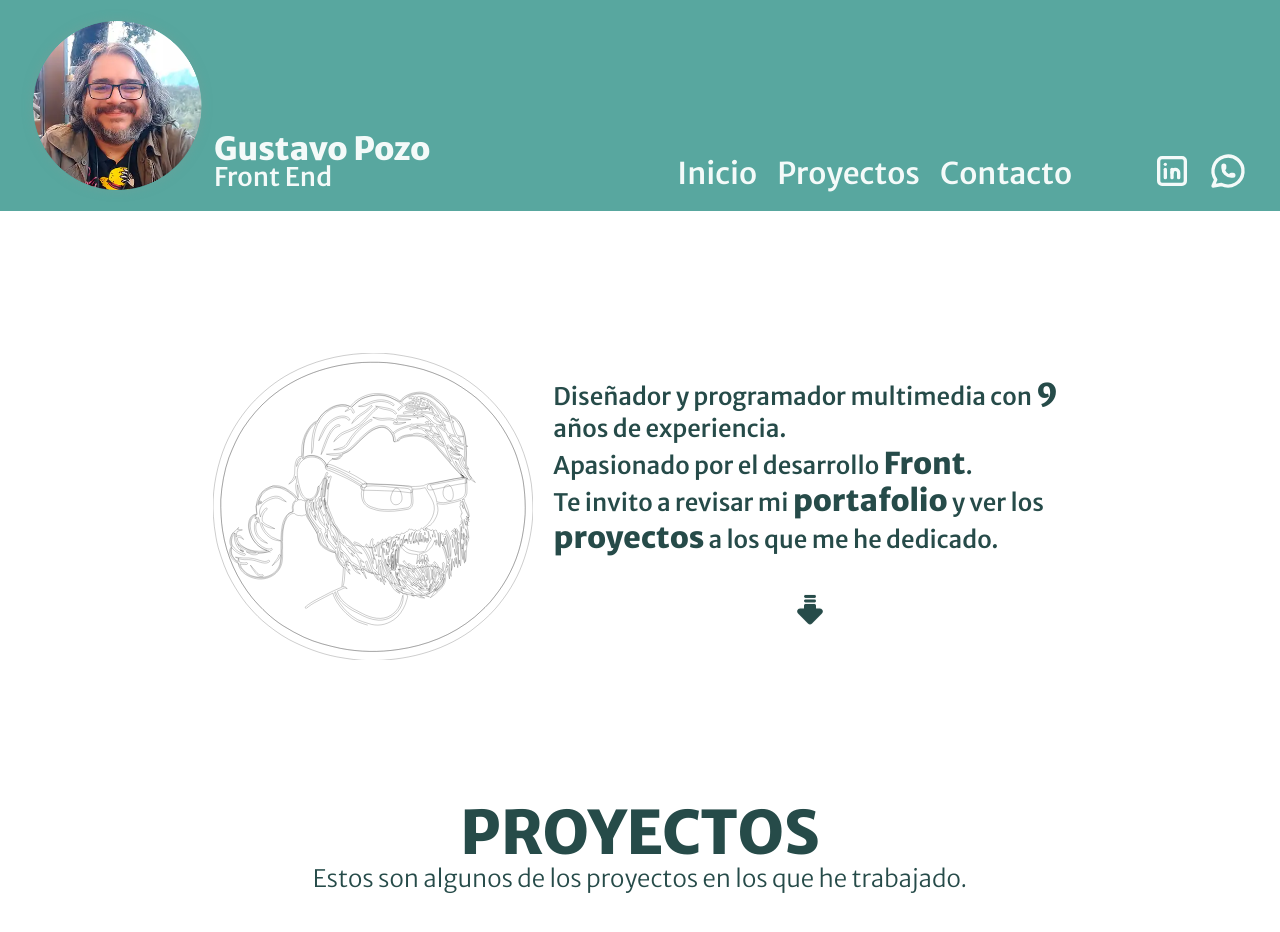
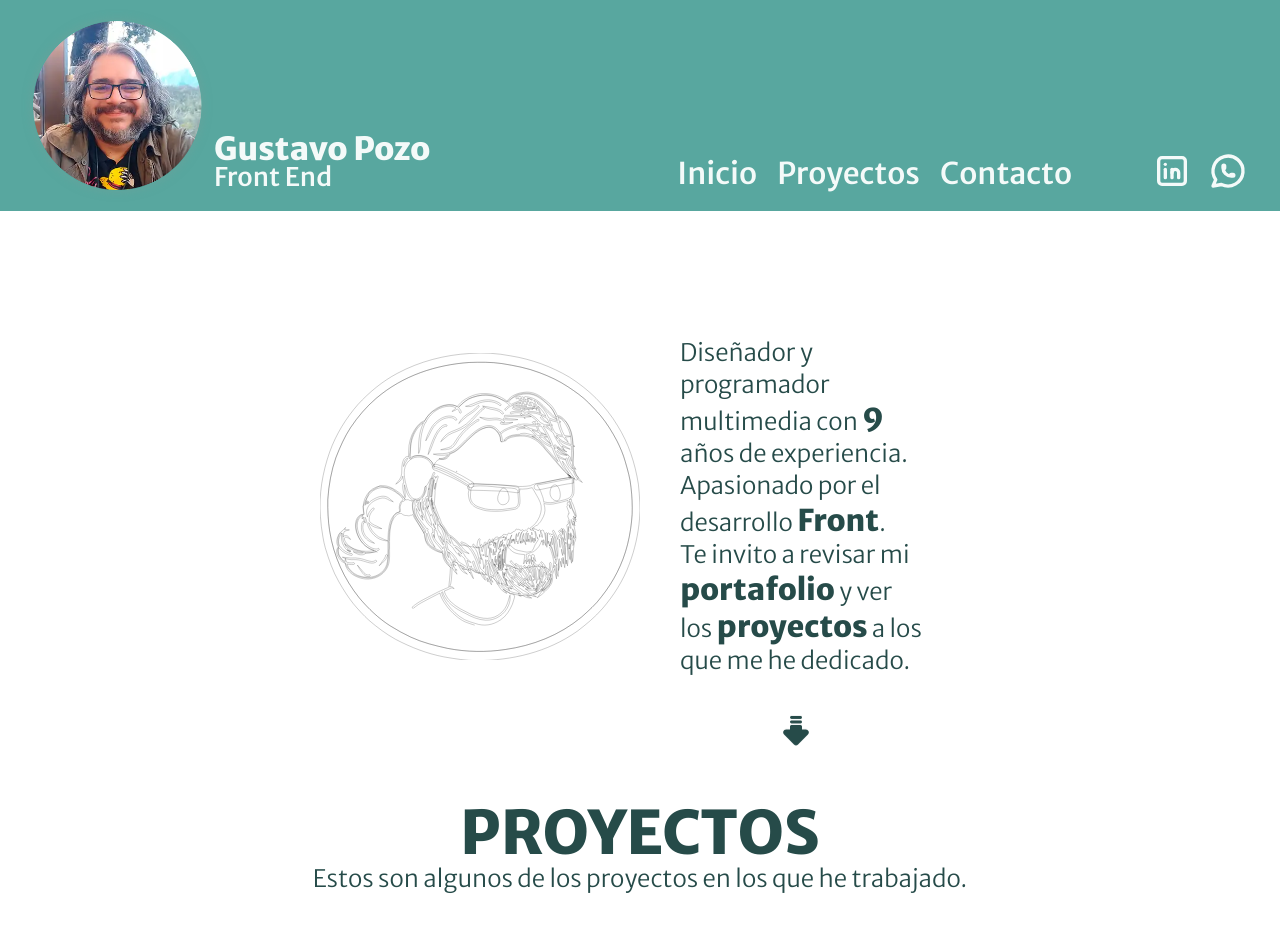
Before and after one commit to fanlat/portafolio, a React (Vite) app: page / in a window 1280 px wide. Shown: the top 932 px of the page. Built offline with nearby package versions, Linux system fonts and the light colour scheme.

Commit message:
home ajuste texto y animacion flecha | Header link logo index

```diff
--- a/src/components/layout/Header.jsx
+++ b/src/components/layout/Header.jsx
@@ -21,9 +21,11 @@ export const Header = () => {
     <header className='header z-30 bg-summer-green-400'>
       <nav className='info mx-auto max-w-7xl flex items-end flex-col sm:flex-row justify-between px-2 sm:px-6 py-5 lg:px-8'>
         <div className='flex items-end justify-between w-full'>
-          <div className='relative flex items-end justify-between w-fit'>
-            <img src="/images/perfil@0,5x.webp" alt="Gustavo Pozo" className='profile' />
-            <h1 className='name ml-3 text-summer-green-50'><strong className='m-0'>Gustavo Pozo</strong><br />Front End</h1>
+          <div className='relative w-fit'>
+            <NavLink to="/" className="flex items-end justify-between">
+              <img src="/images/perfil@0,5x.webp" alt="Gustavo Pozo" className='profile' />
+              <h1 className='name ml-3 text-summer-green-50'><strong className='m-0'>Gustavo Pozo</strong><br />Front End</h1>
+            </NavLink>
           </div>
           <button className='block sm:hidden' type='button' onClick={menu} title='menú' name='menú'>
             <svg xmlns="http://www.w3.org/2000/svg" className="icon icon-tabler icon-tabler-menu-2 w-10" viewBox="0 0 24 24" strokeWidth="2" stroke="currentColor" fill="none" strokeLinecap="round" strokeLinejoin="round"><title>menú</title><path stroke="none" d="M0 0h24v24H0z" fill="none"/><path d="M4 6l16 0" /><path d="M4 12l16 0" /><path d="M4 18l16 0" /></svg>
--- a/src/components/pages/home/Principal.jsx
+++ b/src/components/pages/home/Principal.jsx
@@ -4,18 +4,18 @@ import { Yo } from '../../Yo';
 export const Principal = () => {
   return (
     <section className='text-summer-green-800  sm:h-[calc(100vh-400px)] w-full flex justify-center items-center text-center text-xl sm:text-2xl leading-relaxed'>
-        <div className='w-full sm:w-8/12 flex flex-col sm:flex-row gap-5'>
+        <div className='w-full sm:w-6/12 flex flex-col sm:flex-row gap-10'>
           <div className="flex items-center">
             <Yo/>
           </div>
           <div className="flex items-center sm:order-1">
-           <div className="content text-left">
-            <p>Diseñador y programador multimedia con <strong className='text-summer-green-800 sm:text-3xl text-2xl'>9</strong> años de experiencia.</p>
-            <p>Apasionado por el desarrollo <strong className='text-summer-green-800 sm:text-3xl text-2xl'>Front</strong>.</p>
-            <p>Te invito a revisar mi <strong className='text-summer-green-800 sm:text-3xl text-2xl'>portafolio</strong> y ver los <strong className='text-summer-green-800 sm:text-3xl text-2xl'>proyectos</strong> a los que me he dedicado.</p>
+           <div className="content text-left font-thin pt-20">
+            <p>Diseñador y programador multimedia con <strong className='text-summer-green-800 sm:text-3xl text-2xl font-black'>9</strong> años de experiencia.</p>
+            <p>Apasionado por el desarrollo <strong className='text-summer-green-800 sm:text-3xl text-2xl font-black'>Front</strong>.</p>
+            <p>Te invito a revisar mi <strong className='text-summer-green-800 sm:text-3xl text-2xl font-black'>portafolio</strong> y ver los <strong className='text-summer-green-800 sm:text-3xl text-2xl font-black'>proyectos</strong> a los que me he dedicado.</p>
             <p className='mt-11'>
-              <strong className='text-5xl leading-loose text-summer-green-800'>
-                <svg xmlns="http://www.w3.org/2000/svg" className="animate-bounce icon icon-tabler icon-tabler-arrow-big-down-lines-filled w-9 mx-auto" viewBox="0 0 24 24" strokeWidth="2" stroke="currentColor" fill="none" strokeLinecap="round" strokeLinejoin="round"><title>Icono Flecha</title><path stroke="none" d="M0 0h24v24H0z" fill="none"/><path d="M9 8l-.117 .007a1 1 0 0 0 -.883 .993v1.999l-2.586 .001a2 2 0 0 0 -1.414 3.414l6.586 6.586a2 2 0 0 0 2.828 0l6.586 -6.586a2 2 0 0 0 .434 -2.18l-.068 -.145a2 2 0 0 0 -1.78 -1.089l-2.586 -.001v-1.999a1 1 0 0 0 -1 -1h-6z" strokeWidth="0" fill="currentColor" /><path d="M15 2a1 1 0 0 1 .117 1.993l-.117 .007h-6a1 1 0 0 1 -.117 -1.993l.117 -.007h6z" strokeWidth="0" fill="currentColor" /><path d="M15 5a1 1 0 0 1 .117 1.993l-.117 .007h-6a1 1 0 0 1 -.117 -1.993l.117 -.007h6z" strokeWidth="0" fill="currentColor" /></svg>
+              <strong className='text-5xl leading-loose text-summer-green-800'id='arrow'>
+                <svg xmlns="http://www.w3.org/2000/svg" className="animate-bounce icon icon-tabler icon-tabler-arrow-big-down-lines-filled w-9 sm:ml-[35%]" viewBox="0 0 24 24" strokeWidth="2" stroke="currentColor" fill="none" strokeLinecap="round" strokeLinejoin="round"><title>Icono Flecha</title><path stroke="none" d="M0 0h24v24H0z" fill="none"/><path d="M9 8l-.117 .007a1 1 0 0 0 -.883 .993v1.999l-2.586 .001a2 2 0 0 0 -1.414 3.414l6.586 6.586a2 2 0 0 0 2.828 0l6.586 -6.586a2 2 0 0 0 .434 -2.18l-.068 -.145a2 2 0 0 0 -1.78 -1.089l-2.586 -.001v-1.999a1 1 0 0 0 -1 -1h-6z" strokeWidth="0" fill="currentColor" /><path d="M15 2a1 1 0 0 1 .117 1.993l-.117 .007h-6a1 1 0 0 1 -.117 -1.993l.117 -.007h6z" strokeWidth="0" fill="currentColor" /><path d="M15 5a1 1 0 0 1 .117 1.993l-.117 .007h-6a1 1 0 0 1 -.117 -1.993l.117 -.007h6z" strokeWidth="0" fill="currentColor" /></svg>
               </strong>
             </p>
            </div>
--- a/src/scss/generals/generals.scss
+++ b/src/scss/generals/generals.scss
@@ -257,3 +257,34 @@ select {
 		clip-path: inset(0% 0% 0% 0%);
 	}
 }
+.content{
+  text-wrap: balance;
+}
+
+@mixin ar($animation){
+  animation: $animation linear both;
+  animation-timeline: scroll(root);
+  animation-range: 0 100px;
+}
+#arrow{
+  @include ar(arrow-hide);
+  opacity: 1;
+}
+@keyframes arrow-hide{
+  to{
+    opacity: 0;
+  }
+}
+@keyframes bounce {
+  0%, 100% {
+      transform: translateY(-25%);
+      animation-timing-function: cubic-bezier(0.8,0,1,1);
+  }
+  50% {
+      transform: none;
+      animation-timing-function: cubic-bezier(0,0,0.2,1);
+  }
+}
+.animate-bounce {
+  animation: bounce 1s infinite;
+}
```
